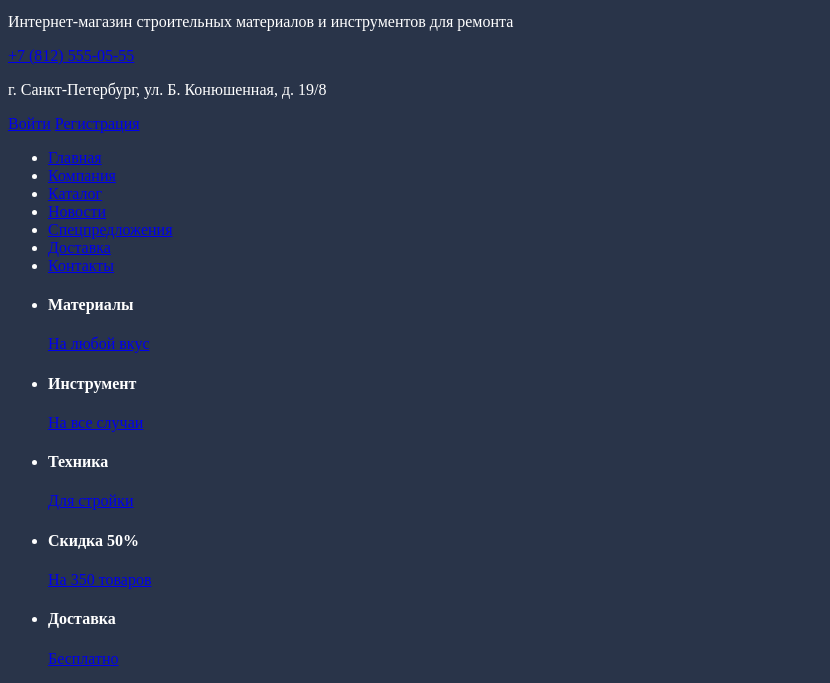
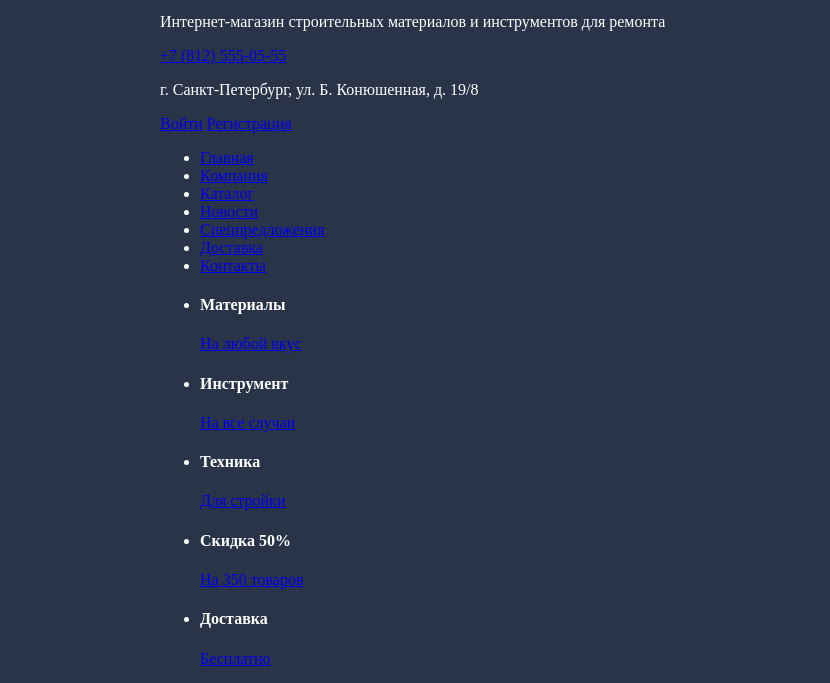
Before and after one commit to nullorone/technomart, a website: page source/index.html in a window 1280 px wide. Shown: the part 125-808 px from the top of the page, without its empty margins (0-830 px from the left). Drawn offline with nearby package versions, Linux system fonts and the light colour scheme; files that its build step writes are made by us from their sources.

Commit message:
Добавляет стили центровщику

```diff
--- a/source/sass/_general.scss
+++ b/source/sass/_general.scss
@@ -20,3 +20,10 @@ body {
   clip: rect(0, 0, 0, 0);
   overflow: hidden;
 }
+
+.container {
+  width: 960px;
+  margin: 0 auto;
+  padding-left: 10px;
+  padding-right: 10px;
+}
```
